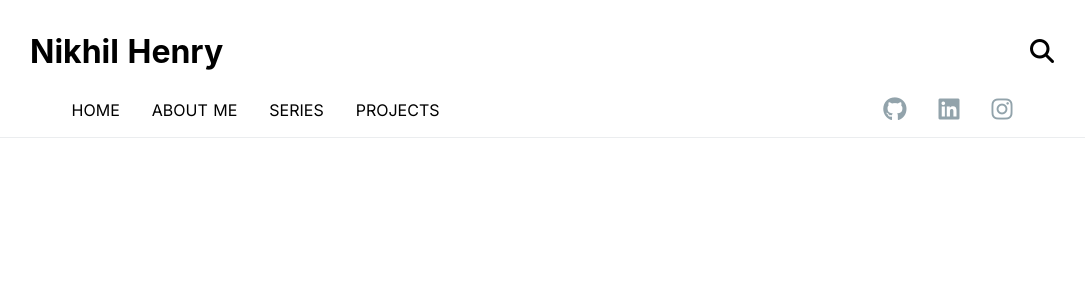
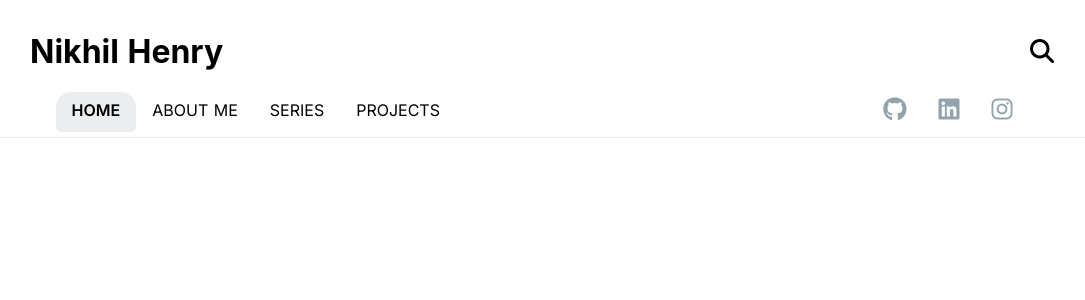
Before and after one commit to nikhilhenry/personal-site, a Nuxt app: page / in a window 1280 px wide. Shown: the top 300 px of the page, without its empty margins (98-1183 px from the left). Built offline with nearby package versions, Linux system fonts and the light colour scheme.

Commit message:
check for route name

```diff
--- a/layouts/default.vue
+++ b/layouts/default.vue
@@ -11,10 +11,30 @@
         </header>
         <ul class="nav-items">
           <div class="navigation">
-            <li class="nav-item"><nuxt-link to="#">home</nuxt-link></li>
-            <li class="nav-item"><nuxt-link to="#">about me</nuxt-link></li>
-            <li class="nav-item"><nuxt-link to="#">series</nuxt-link></li>
-            <li class="nav-item"><nuxt-link to="#">projects</nuxt-link></li>
+            <li
+              class="nav-item"
+              :class="{ 'active-class': activeRoute == 'index' }"
+            >
+              <nuxt-link to="/">home</nuxt-link>
+            </li>
+            <li
+              class="nav-item"
+              :class="{ 'active-class': activeRoute == 'about' }"
+            >
+              <nuxt-link to="about">about me</nuxt-link>
+            </li>
+            <li
+              class="nav-item"
+              :class="{ 'active-class': activeRoute == 'series' }"
+            >
+              <nuxt-link to="#">series</nuxt-link>
+            </li>
+            <li
+              class="nav-item"
+              :class="{ 'active-class': activeRoute == 'projects' }"
+            >
+              <nuxt-link to="#">projects</nuxt-link>
+            </li>
           </div>
           <div class="social">
             <li class="nav-item">
@@ -41,6 +61,16 @@
     <Nuxt />
   </div>
 </template>
+
+<script>
+export default {
+  computed: {
+    activeRoute() {
+      return this.$route.name
+    },
+  },
+}
+</script>
 
 <style lang="scss">
 *,
@@ -119,5 +149,10 @@
       }
     }
   }
+
+  .active-class {
+    font-weight: bold;
+    background-color: rgba(156, 163, 175, 0.2);
+  }
 }
 </style>
```
